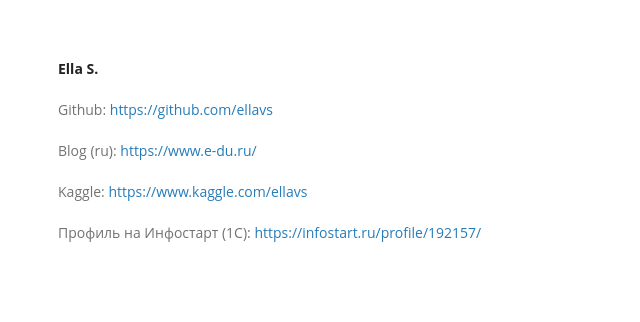
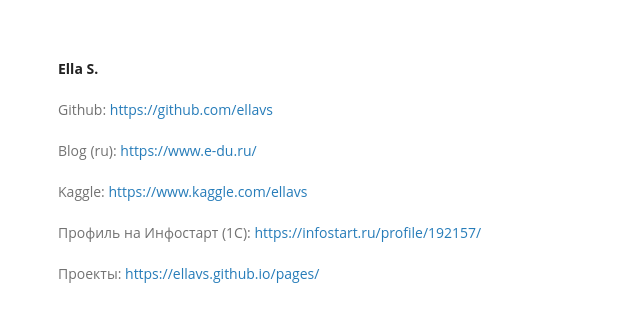
Before and after one commit to ellavs/ellavs.github.io, a plain HTML site: page index.html in a window 1280 px wide. Shown: the whole page, without its empty margins (0-640 px from the left). Drawn offline with Linux system fonts and the light colour scheme.

Commit message:
correct index

```diff
--- a/index.html
+++ b/index.html
@@ -38,8 +38,8 @@
         <p>Профиль на Инфостарт (1С):
             <a href="https://infostart.ru/profile/192157/">https://infostart.ru/profile/192157/</a>
         </p>
-		<!--<p>Проекты:
+		<p>Проекты:
             <a href="https://ellavs.github.io/pages/">https://ellavs.github.io/pages/</a>
-        </p>-->
+        </p>
     </body>
 </html>
```
